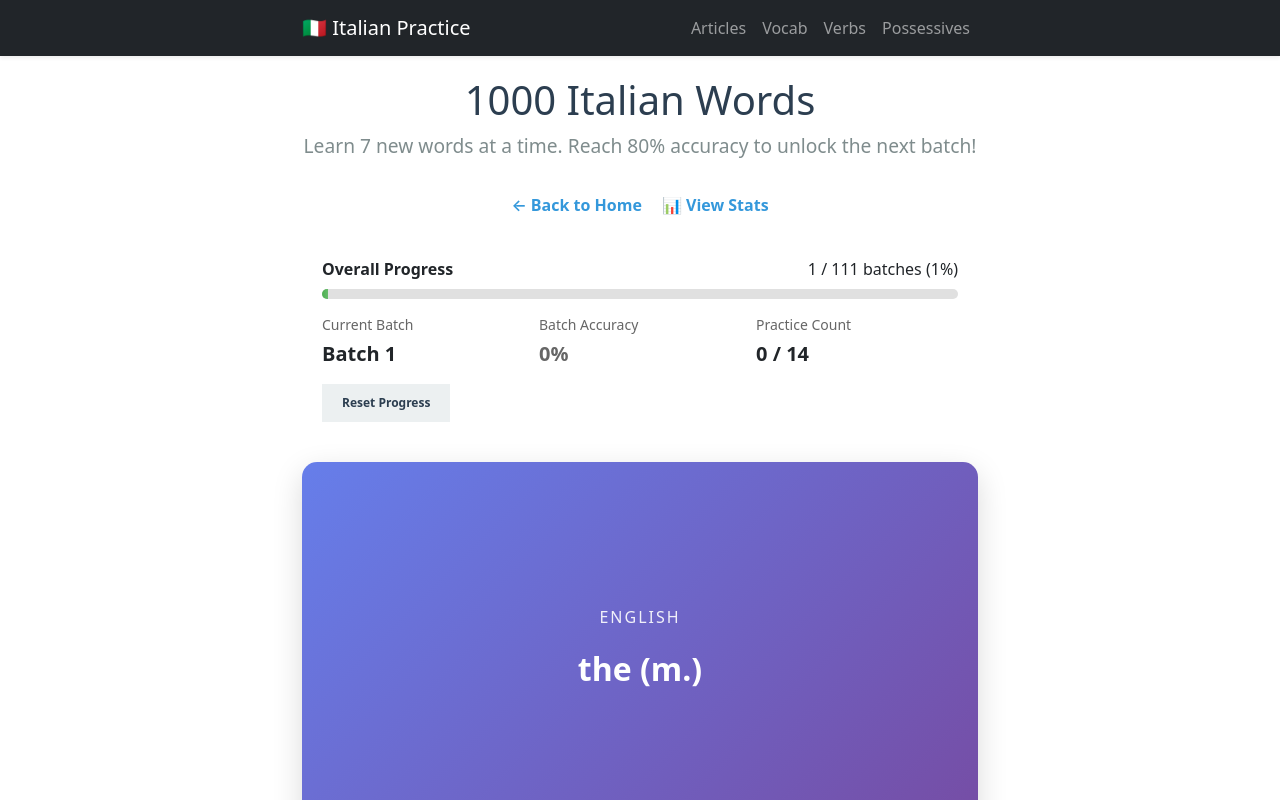
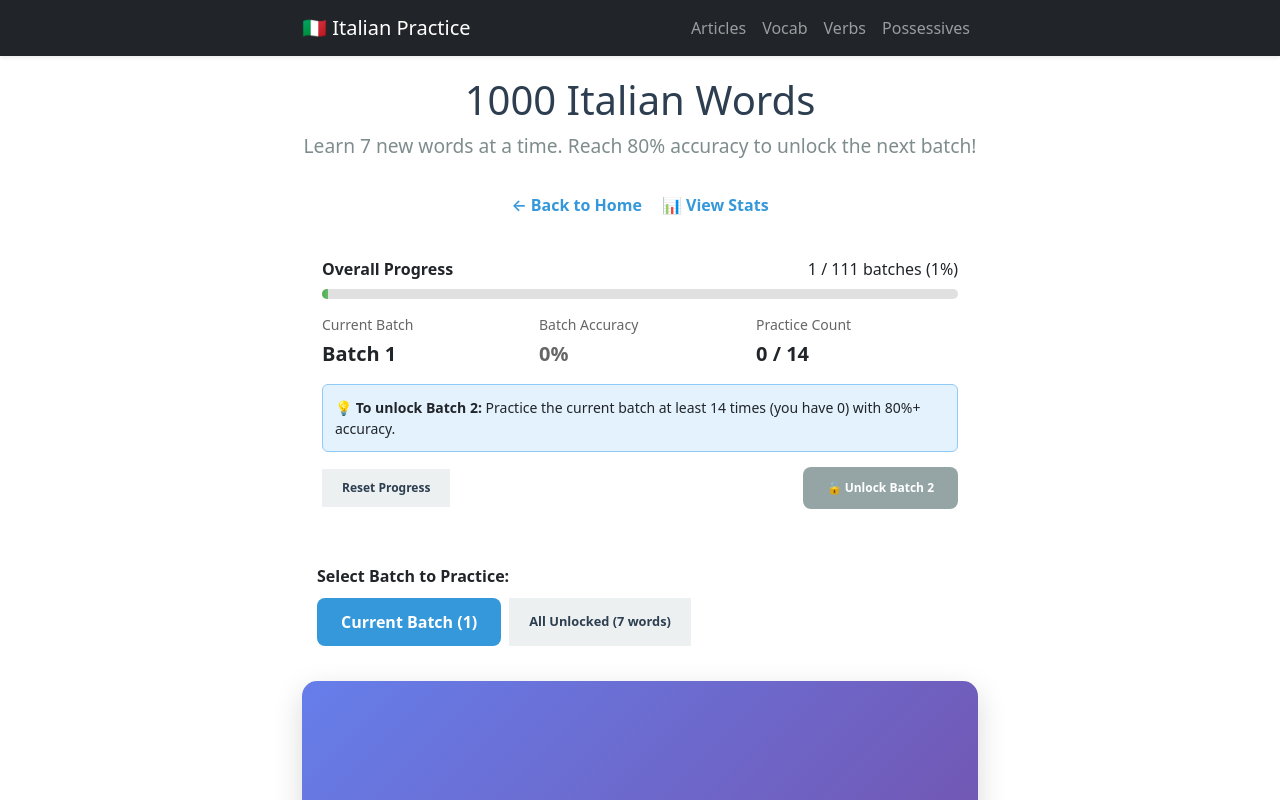
Before and after one commit to coppai/italiano, a React (Vite) app: page /vocab-words in a window 1280 px wide. Shown: the top 800 px of the page. Built offline with nearby package versions, Linux system fonts and the light colour scheme.

Commit message:
1k word improvements

```diff
--- a/src/routes/VocabWords.jsx
+++ b/src/routes/VocabWords.jsx
@@ -50,6 +50,7 @@ export default function VocabWords() {
   const stats = useLocalStorageStats(STORAGE_KEY);
 
   const [reversed, setReversed] = useState(false);
+  const [selectedBatch, setSelectedBatch] = useState('current'); // 'current', 'all', or batch number
 
   // Calculate unlocked words (only show words from unlocked batches)
   const unlockedWords = useMemo(() => {
@@ -57,6 +58,20 @@ export default function VocabWords() {
     const maxIndex = unlockedBatches * WORDS_PER_BATCH;
     return words.slice(0, maxIndex);
   }, [words, unlockedBatches]);
+
+  // Get words for selected batch
+  const batchWords = useMemo(() => {
+    if (!words?.length) return [];
+
+    if (selectedBatch === 'all') {
+      return unlockedWords;
+    }
+
+    const batchNum = selectedBatch === 'current' ? unlockedBatches : parseInt(selectedBatch, 10);
+    const start = (batchNum - 1) * WORDS_PER_BATCH;
+    const end = batchNum * WORDS_PER_BATCH;
+    return words.slice(start, Math.min(end, unlockedBatches * WORDS_PER_BATCH));
+  }, [words, unlockedWords, selectedBatch, unlockedBatches]);
 
   // Calculate current batch stats
   const currentBatchStats = useMemo(() => {
@@ -93,10 +108,10 @@ export default function VocabWords() {
     }
   }, [currentBatchStats, words, unlockedBatches]);
 
-  // Initial deck from unlocked words
+  // Initial deck from selected batch
   const initialDeck = useMemo(() => {
-    return [...unlockedWords];
-  }, [unlockedWords]);
+    return [...batchWords];
+  }, [batchWords]);
 
   const { deck, setDeck, index, setIndex, flipped, setFlipped } = useDeck(initialDeck);
 
@@ -135,9 +150,23 @@ export default function VocabWords() {
   function resetProgress() {
     if (confirm('Reset all progress and start from batch 1? This will keep your stats but reset unlocked batches.')) {
       setUnlockedBatches(1);
-      setDeck([...words.slice(0, WORDS_PER_BATCH)]);
+      setSelectedBatch('current');
       setIndex(0);
     }
+  }
+
+  function manualUnlockNext() {
+    const totalBatches = Math.ceil(words.length / WORDS_PER_BATCH);
+    if (unlockedBatches >= totalBatches) {
+      alert('All batches are already unlocked!');
+      return;
+    }
+
+    const nextBatch = unlockedBatches + 1;
+    console.log('Current unlocked:', unlockedBatches, '-> Unlocking:', nextBatch);
+    setUnlockedBatches(nextBatch);
+    setSelectedBatch('current');
+    alert(`Batch ${nextBatch} unlocked! Total batches: ${totalBatches}`);
   }
 
   if (deck.length === 0) {
@@ -152,12 +181,18 @@ export default function VocabWords() {
           totalBatches={totalBatches}
           currentBatchStats={currentBatchStats}
           onReset={resetProgress}
+          onManualUnlock={manualUnlockNext}
+        />
+        <BatchSelector
+          unlockedBatches={unlockedBatches}
+          selectedBatch={selectedBatch}
+          onSelectBatch={setSelectedBatch}
         />
         <div className="completion-message" style={{ textAlign: 'center', padding: 40 }}>
-          <h2>🎉 All unlocked words completed!</h2>
+          <h2>🎉 All words in this batch completed!</h2>
           <p>
-            <button className="btn-secondary" onClick={() => setDeck([...unlockedWords])}>
-              Restart unlocked words
+            <button className="btn-secondary" onClick={() => setDeck([...batchWords])}>
+              Restart this batch
             </button>
           </p>
         </div>
@@ -181,6 +216,13 @@ export default function VocabWords() {
         totalBatches={totalBatches}
         currentBatchStats={currentBatchStats}
         onReset={resetProgress}
+        onManualUnlock={manualUnlockNext}
+      />
+
+      <BatchSelector
+        unlockedBatches={unlockedBatches}
+        selectedBatch={selectedBatch}
+        onSelectBatch={setSelectedBatch}
       />
 
       <FlipDeck
@@ -224,8 +266,8 @@ export default function VocabWords() {
       <div className="controls">
         <button
           className="btn-secondary"
-          onClick={() => { setDeck(weightedShuffle(unlockedWords, w => stats.stats[w.id] || w)); setIndex(0); setFlipped(false); }}
-        >🔀 Shuffle Unlocked</button>
+          onClick={() => { setDeck(weightedShuffle(batchWords, w => stats.stats[w.id] || w)); setIndex(0); setFlipped(false); }}
+        >🔀 Shuffle</button>
         <button
           className="btn-secondary"
           onClick={() => setReversed(r => !r)}
@@ -235,8 +277,59 @@ export default function VocabWords() {
   );
 }
 
+function BatchSelector({ unlockedBatches, selectedBatch, onSelectBatch }) {
+  const batches = Array.from({ length: unlockedBatches }, (_, i) => i + 1);
 
-function ProgressBar({ unlockedBatches, totalBatches, currentBatchStats, onReset }) {
+  return (
+    <div style={{
+      background: 'var(--card-bg)',
+      border: '1px solid var(--border-color)',
+      borderRadius: 8,
+      padding: 15,
+      marginBottom: 20
+    }}>
+      <div style={{ marginBottom: 10, fontWeight: 'bold' }}>Select Batch to Practice:</div>
+      <div style={{ display: 'flex', flexWrap: 'wrap', gap: 8 }}>
+        <button
+          className={selectedBatch === 'current' ? 'btn-primary' : 'btn-hint'}
+          onClick={() => onSelectBatch('current')}
+          style={selectedBatch === 'current' ? { background: 'var(--primary)', color: 'white' } : {}}
+        >
+          Current Batch ({unlockedBatches})
+        </button>
+        <button
+          className={selectedBatch === 'all' ? 'btn-primary' : 'btn-hint'}
+          onClick={() => onSelectBatch('all')}
+          style={selectedBatch === 'all' ? { background: 'var(--primary)', color: 'white' } : {}}
+        >
+          All Unlocked ({unlockedBatches * WORDS_PER_BATCH} words)
+        </button>
+        {batches.length > 1 && (
+          <div style={{ width: '100%', borderTop: '1px solid var(--border-color)', margin: '8px 0', paddingTop: 8 }}>
+            <div style={{ fontSize: 13, color: '#666', marginBottom: 8 }}>Or review a specific batch:</div>
+            <div style={{ display: 'flex', flexWrap: 'wrap', gap: 6 }}>
+              {batches.map(num => (
+                <button
+                  key={num}
+                  className={selectedBatch === num.toString() ? 'btn-primary' : 'btn-hint'}
+                  onClick={() => onSelectBatch(num.toString())}
+                  style={{
+                    minWidth: 50,
+                    ...(selectedBatch === num.toString() ? { background: 'var(--primary)', color: 'white' } : {})
+                  }}
+                >
+                  Batch {num}
+                </button>
+              ))}
+            </div>
+          </div>
+        )}
+      </div>
+    </div>
+  );
+}
+
+function ProgressBar({ unlockedBatches, totalBatches, currentBatchStats, onReset, onManualUnlock }) {
   const progressPercent = (unlockedBatches / totalBatches) * 100;
   const accuracy = currentBatchStats.total > 0
     ? Math.round(currentBatchStats.accuracy * 100)
@@ -296,7 +389,20 @@ function ProgressBar({ unlockedBatches, totalBatches, currentBatchStats, onReset
         </div>
       </div>
 
-      {attemptsRemaining > 0 && currentBatchStats.total > 0 && (
+      {unlockedBatches < totalBatches && currentBatchStats.total < WORDS_PER_BATCH * 2 && (
+        <div style={{
+          marginTop: 15,
+          padding: 12,
+          background: '#E3F2FD',
+          border: '1px solid #90CAF9',
+          borderRadius: 6,
+          fontSize: 14
+        }}>
+          💡 <strong>To unlock Batch {unlockedBatches + 1}:</strong> Practice the current batch at least {WORDS_PER_BATCH * 2} times (you have {currentBatchStats.total}) with 80%+ accuracy.
+        </div>
+      )}
+
+      {attemptsRemaining > 0 && currentBatchStats.total >= WORDS_PER_BATCH * 2 && accuracy < 80 && (
         <div style={{
           marginTop: 15,
           padding: 12,
@@ -305,10 +411,42 @@ function ProgressBar({ unlockedBatches, totalBatches, currentBatchStats, onReset
           borderRadius: 6,
           fontSize: 14
         }}>
-          {accuracy >= 80
-            ? `🎉 Great! Practice ${attemptsRemaining} more times to unlock the next batch`
-            : `Keep practicing! You need ${attemptsRemaining} more attempts and ${80 - accuracy}% more accuracy to unlock batch ${unlockedBatches + 1}`
-          }
+          📈 You've practiced enough ({currentBatchStats.total} times), but need {80 - accuracy}% more accuracy to unlock batch {unlockedBatches + 1}. Current: {accuracy}%
+        </div>
+      )}
+
+      {currentBatchStats.total >= WORDS_PER_BATCH * 2 && accuracy >= 80 && unlockedBatches < totalBatches && (
+        <div style={{
+          marginTop: 15,
+          padding: 15,
+          background: 'linear-gradient(135deg, #4CAF50 0%, #66BB6A 100%)',
+          border: '2px solid #4CAF50',
+          borderRadius: 8,
+          fontSize: 15,
+          color: 'white',
+          fontWeight: 'bold',
+          textAlign: 'center',
+          boxShadow: '0 2px 8px rgba(76, 175, 80, 0.3)'
+        }}>
+          <div style={{ marginBottom: 12 }}>
+            🎉 Excellent! You've mastered this batch!
+          </div>
+          <button
+            onClick={onManualUnlock}
+            style={{
+              background: 'white',
+              color: '#4CAF50',
+              border: '2px solid white',
+              borderRadius: 6,
+              padding: '10px 24px',
+              fontSize: 16,
+              fontWeight: 'bold',
+              cursor: 'pointer',
+              boxShadow: '0 2px 4px rgba(0,0,0,0.2)'
+            }}
+          >
+            🔓 Unlock Batch {unlockedBatches + 1}
+          </button>
         </div>
       )}
 
@@ -325,10 +463,20 @@ function ProgressBar({ unlockedBatches, totalBatches, currentBatchStats, onReset
         </div>
       )}
 
-      <div style={{ marginTop: 15, textAlign: 'right' }}>
+      <div style={{ marginTop: 15, display: 'flex', justifyContent: 'space-between', alignItems: 'center', gap: 10 }}>
         <button className="btn-hint" onClick={onReset} style={{ fontSize: 12 }}>
           Reset Progress
         </button>
+        {unlockedBatches < totalBatches && (
+          <button
+            className="btn-secondary"
+            onClick={onManualUnlock}
+            style={{ fontSize: 12 }}
+            title="Unlock next batch immediately"
+          >
+            🔓 Unlock Batch {unlockedBatches + 1}
+          </button>
+        )}
       </div>
     </div>
   );
```
Also changed, not shown: public/italian-words.json.
